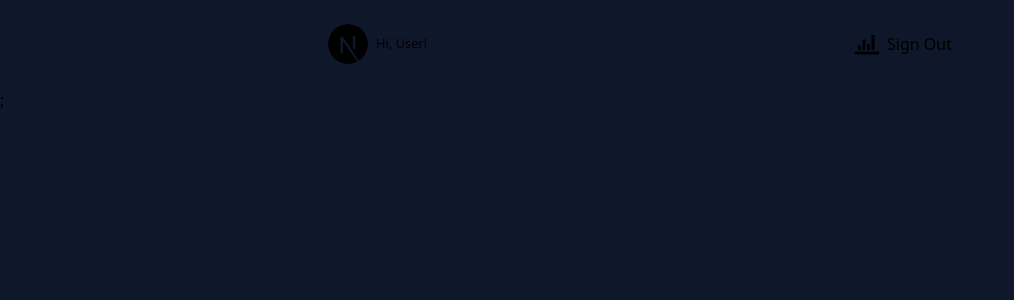
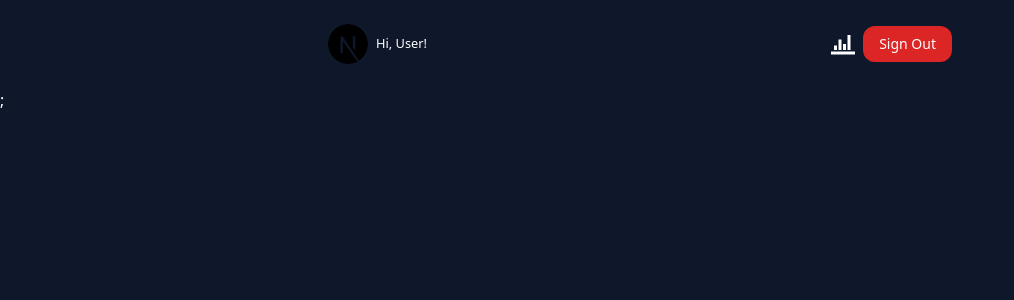
Before and after one commit to joao0814/TripFi_project, a Next.js app: page / in a window 1280 px wide. Shown: the top 300 px of the page, without its empty margins (0-1014 px from the left). Built offline with nearby package versions, Linux system fonts and the light colour scheme.

Commit message:
style: Add styling to TripNavbar

```diff
--- a/src/app/globals.css
+++ b/src/app/globals.css
@@ -2,8 +2,22 @@
 @tailwind components;
 @tailwind utilities;
 
-@layer base{
+@layer base {
   body {
-    @apply bg-slate-900;
+    @apply bg-slate-900 text-white;
+  }
+
+  button {
+    @apply hover:scale-110 duration-100 transition-all;
   }
 }
+
+@layer utilities {
+  .btn {
+    @apply px-4 py-2 text-sm capitalize rounded-xl bg-red-600 border-red-600;
+  }
+
+  .btn-danger {
+    @apply text-white bg-red-600 border-red-600
+  }
+}
```
